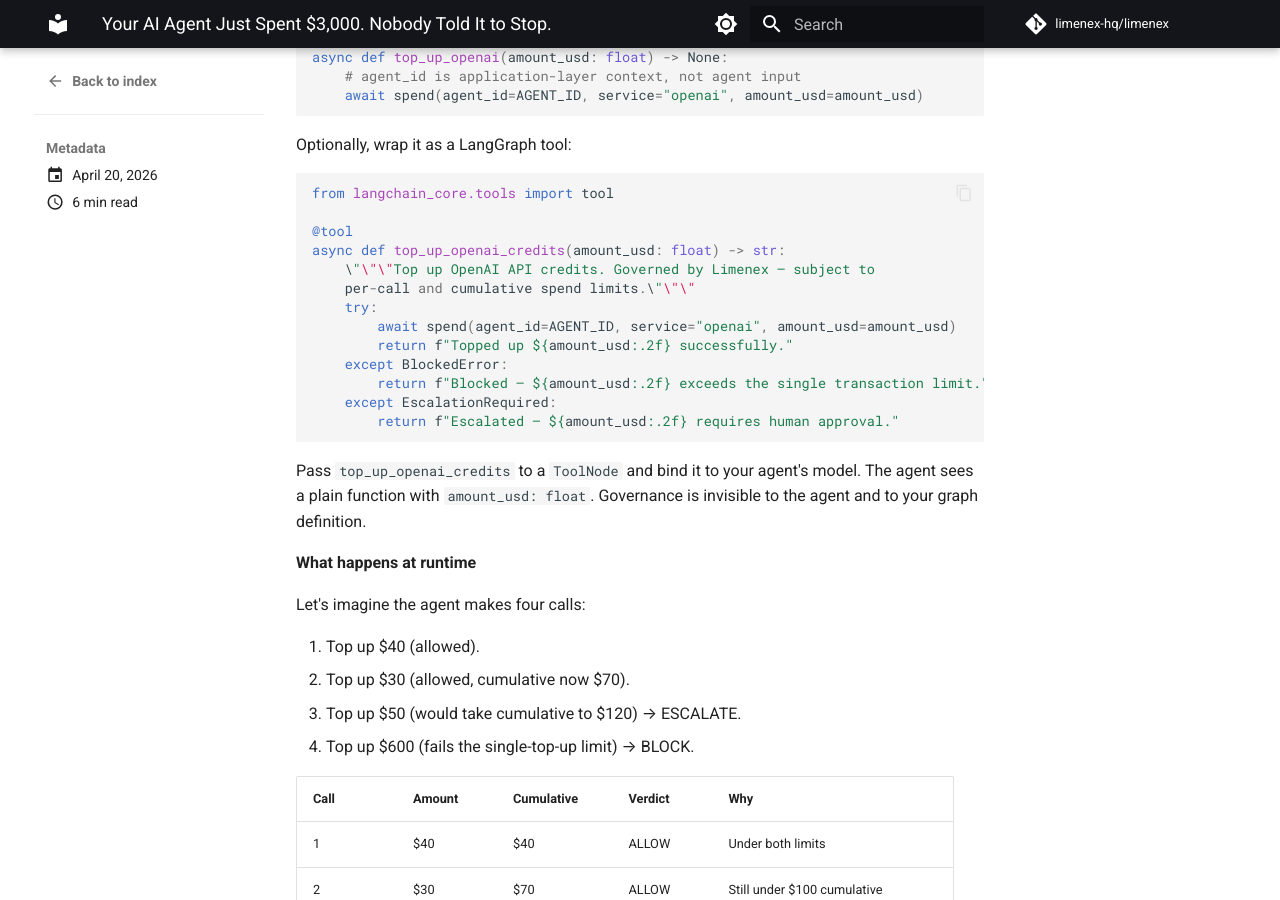
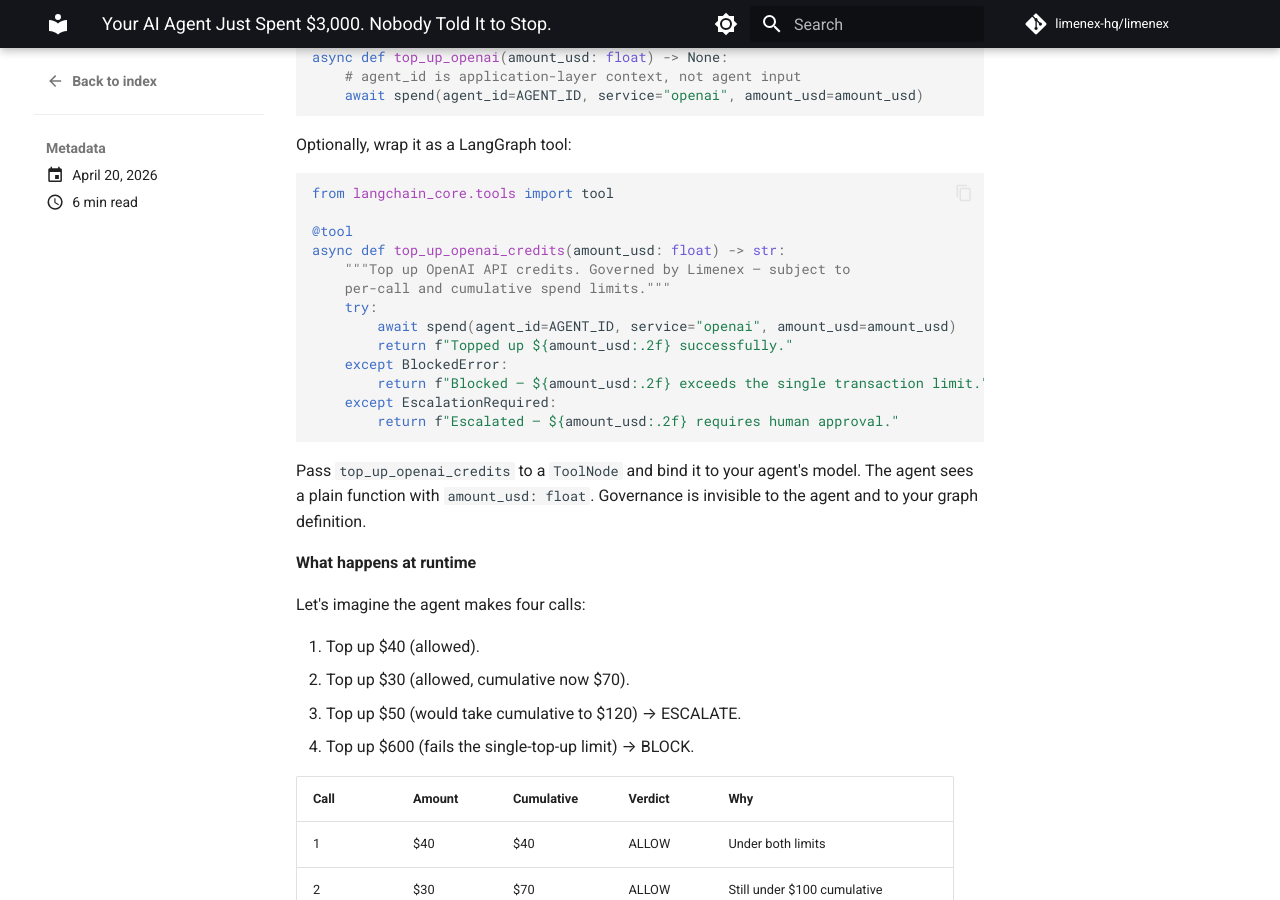
Before and after one commit to limenex-hq/limenex, an MkDocs documentation site: the page built from docs/blog/posts/your-ai-agent-just-spent-3000.md, in a window 1280 px wide and 900 px high, scrolled down 3596 px. Built offline with MkDocs 1.6.1 and Material for MkDocs 9.7.7, drawn with Linux system fonts in a browser that asks for light colours; comment, search, counter and statistics services are not loaded.

```diff
--- a/docs/blog/posts/your-ai-agent-just-spent-3000.md
+++ b/docs/blog/posts/your-ai-agent-just-spent-3000.md
@@ -134,8 +134,8 @@ from langchain_core.tools import tool
 
 @tool
 async def top_up_openai_credits(amount_usd: float) -> str:
-    \"\"\"Top up OpenAI API credits. Governed by Limenex — subject to
-    per-call and cumulative spend limits.\"\"\"
+    """Top up OpenAI API credits. Governed by Limenex — subject to
+    per-call and cumulative spend limits."""
     try:
         await spend(agent_id=AGENT_ID, service="openai", amount_usd=amount_usd)
         return f"Topped up ${amount_usd:.2f} successfully."
```
